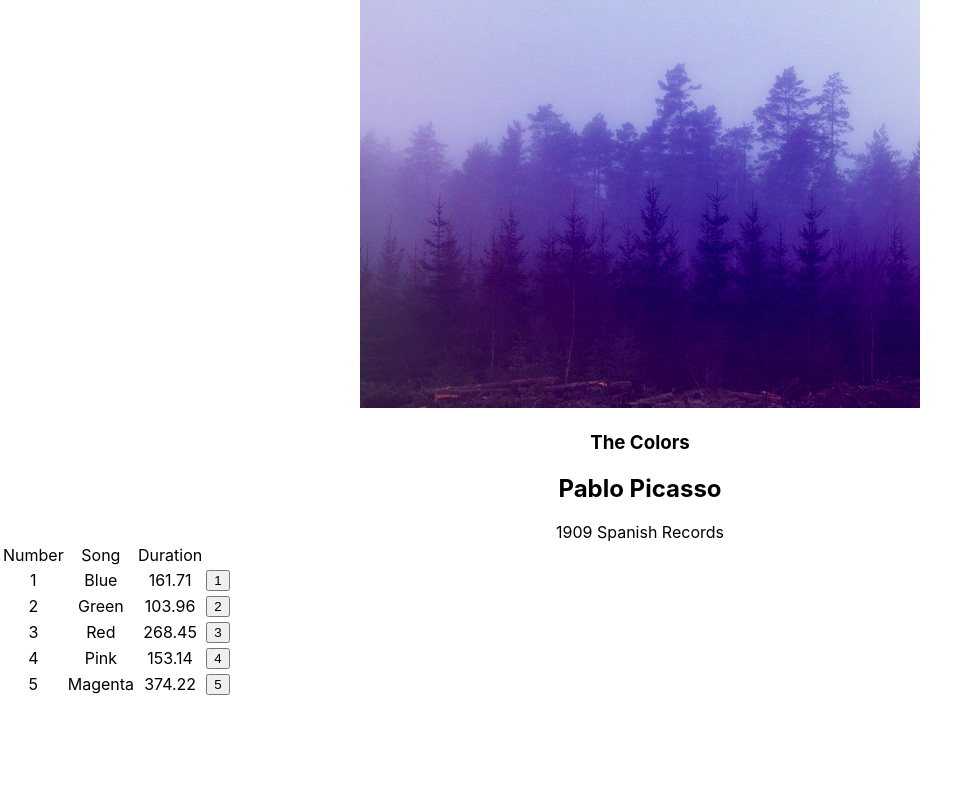
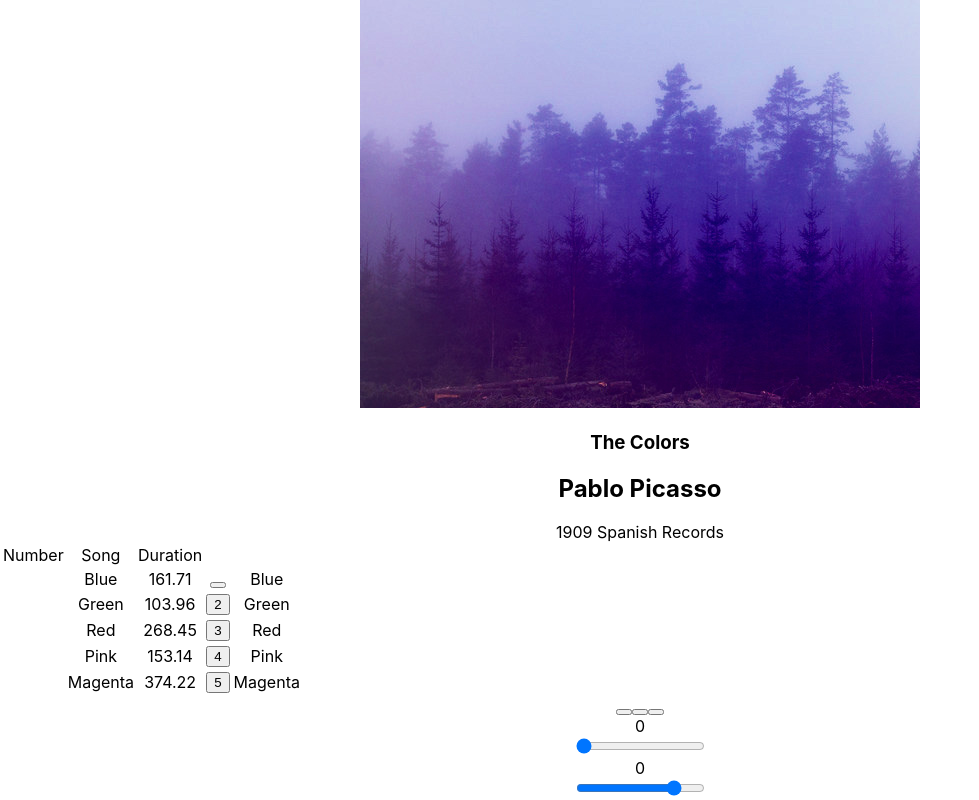
Before and after one commit to itsjoeyhi/blocjams-react, a React (Create React App) app: page /album/the-colors in a window 1280 px wide. Shown: the part 254-1054 px from the top of the page, without its empty margins (0-979 px from the left). Before the commit the page ends 952 px from the top, so only its background shows below. Built offline with nearby package versions, Linux system fonts and the light colour scheme.

Commit message:
revised add hover, update music,images and fix pause button

```diff
--- a/src/components/PlayerBar.js
+++ b/src/components/PlayerBar.js
@@ -1,6 +1,5 @@
 
  import React, { Component } from 'react';
-
  class PlayerBar extends Component {
    render() {
      return (
--- a/src/components/album.js
+++ b/src/components/album.js
@@ -1,6 +1,7 @@
 
 import React, { Component } from 'react';
 import albumData from './../data/albums';
+import PlayerBar from './PlayerBar';
 
 class Album extends Component {
   constructor(props) {
@@ -12,9 +13,11 @@ class Album extends Component {
     this.state = {
       album: album,
       currentSong: album.songs[0],
-      isPlaying: false
+      currentTime: 0,
+      duration: album.songs[0].duration,
+      isHovered: false,
+
     };
-
     this.audioElement = document.createElement('audio')
     this.audioElement.src = album.songs[0].audioSrc;
   }
@@ -26,18 +29,61 @@ class Album extends Component {
     this.audioElement.pause();
     this.setState({ isPlaying: false });
   }
+  componentDidMount() {
+    this.eventListeners = {
+      timeupdate: e => {
+        this.setState({ currentTime: this.audioElement.currentTime });
+      },
+      durationchange: e => {
+        this.setState({ duration: this.audioElement.duration });
+      }
+    };
+    this.audioElement.addEventListener('timeupdate', this.eventListeners.timeupdate);
+    this.audioElement.addEventListener('durationchange', this.eventListeners.durationchange);
+  }
+  componentWillUnmount() {
+      this.audioElement.src = null;
+      this.audioElement.removeEventListener('timeupdate', this.eventListeners.timeupdate);
+      this.audioElement.removeEventListener('durationchange', this.eventListeners.durationchange);
+  }
   setSong(song) {
     this.audioElement.src = song.audioSrc;
     this.setState({ currentSong: song });
   }
   handleSongClick(song) {
     const isSameSong = this.state.currentSong === sessionStorage;
-    if (this.state.isPlaying && isSameSong) {
+    if (this.state.isPlaying) {
       this.pause(song);
     } else {
       if (!isSameSong) { this.setSong(song); }
       this.play();
     }
+  }
+
+  handlePrevClick() {
+  const currentIndex = this.state.album.songs.findIndex(song => this.state.currentSong === song);
+      const newIndex = Math.max(0, currentIndex - 1);
+      const newSong = this.state.album.songs[newIndex];
+      this.setSong(newSong);
+      this.play();
+  }
+  handleNextClick() {
+    const currentIndex = this.state.album.songs.findIndex(song => this.state.currentSong === song);
+    const newIndex = Math.min(this.state.album.songs.length, currentIndex + 1);
+    const newSong = this.state.album.songs[newIndex];
+    this.setSong(newSong);
+    this.play();
+  }
+
+  handleTimeChange(e) {
+    if (!this.state.isPlaying) {
+      return
+    }
+    const newTime = this.audioElement.duration * e.target.value;
+    console.log(this.audioElement.duration)
+    console.log(e.target.value);
+    this.audioElement.currentTime = newTime;
+    this.setState({ currentTime: newTime });
   }
   render() {
     return (
@@ -63,21 +109,40 @@ class Album extends Component {
            </thead>
            <tbody>
             {this.state.album.songs.map ((song, index) =>
-             <tr className="song" key={index} onClick={() => this.handleSongClick(song)} >
-             <td>{index +1}</td>
+             <tr className="song" key={index} onClick={() => this.handleSongClick(song)}
+              onMouseEnter={() => this.setState({ isHovered: index + 1 })}
+                onMouseLeave={() => this.setState({ isHovered: false })}>
+                <td className="song-actions"></td>
                <td>{song.title}</td>
                <td>{song.duration}</td>
              <td className= "song-actions">
-             <button>
+             <button id="song-action-btns">
+                      { (this.state.currentSong.title === song.title) ?
+                        <span className={this.state.isPlaying ? "ion-pause" : "ion-play"}></span>
+                        :
+                        (this.state.isHovered === index+1) ?
+                        <span className="ion-play"></span>
+                        :
                         <span className="song-number">{index+1}</span>
-             <span className="ion-play"></span>
-             <span className="ion-pause"></span>
+                      }
                       </button>
                     </td>
+                    <td className="song-title">{song.title}</td>
                   </tr>
                 )}
                 </tbody>
             </table>
+
+         <PlayerBar
+           isPlaying={this.state.isPlaying}
+           currentSong={this.state.currentSong}
+           currentTime={this.audioElement.currentTime}
+           duration={this.audioElement.duration || 0}
+           handleSongClick={() => this.handleSongClick(this.state.currentSong)}
+           handlePrevClick={() => this.handlePrevClick()}
+           handleNextClick={() => this.handleNextClick()}
+           handleTimeChange={(e) => this.handleTimeChange(e)}
+         />
       </section>
     );
   }
```
Lines whose indentation alone changed are shown as unchanged.
